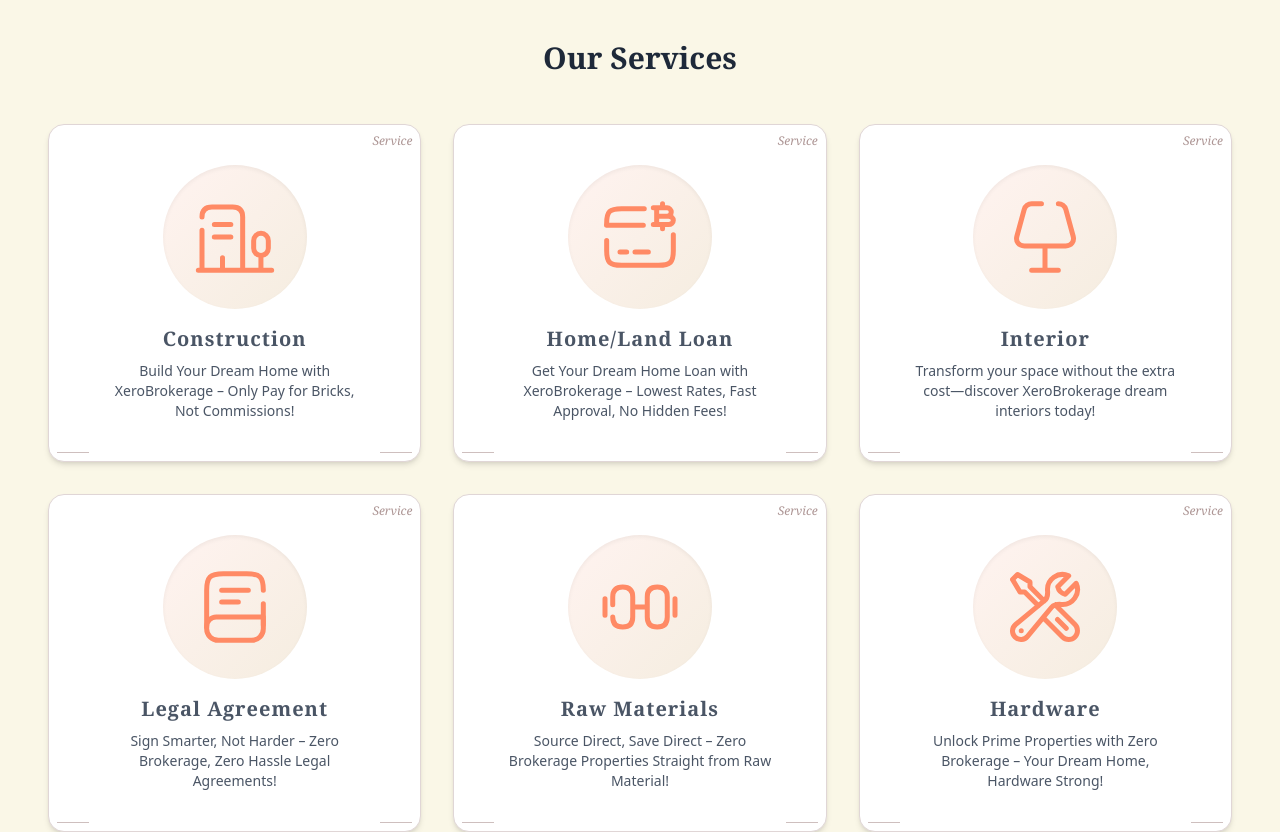
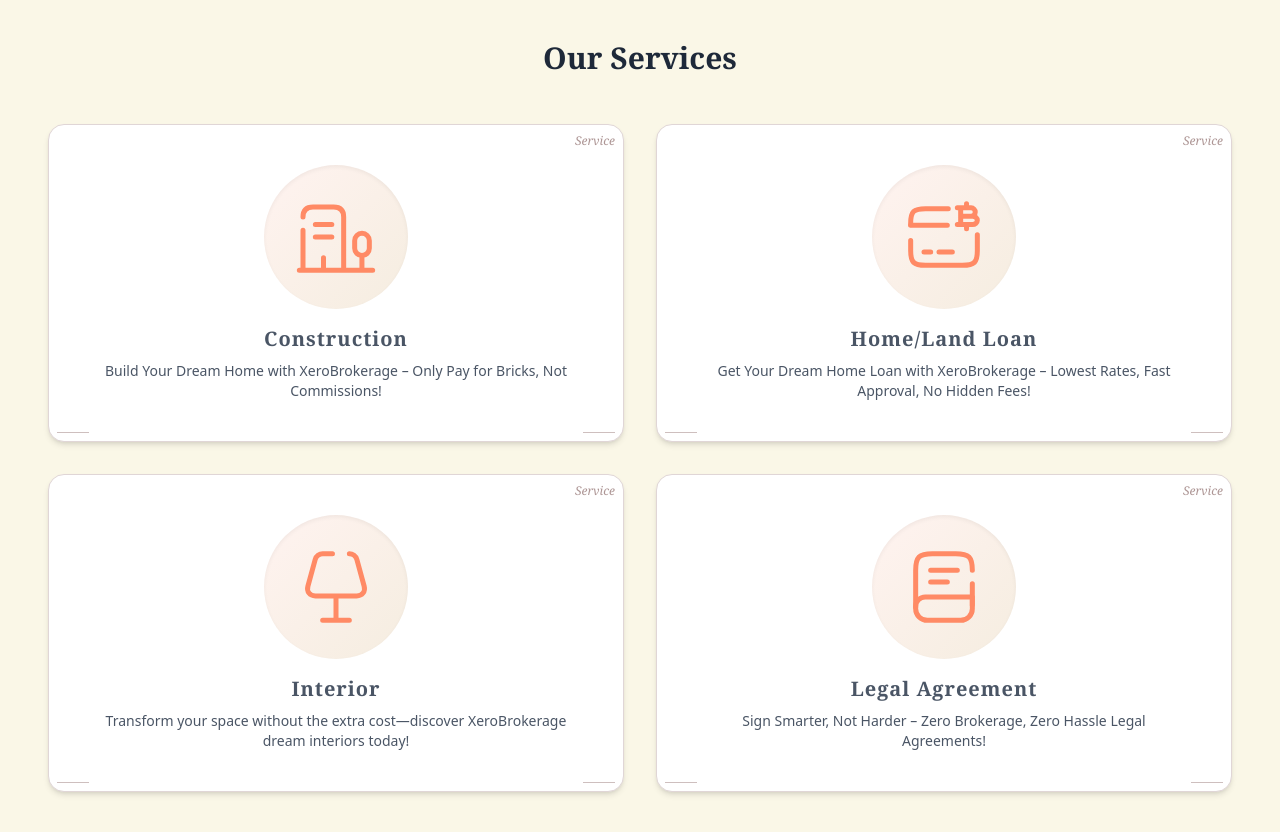
Before and after one commit to XeroBrokerage/website, a Next.js app: page / in a window 1280 px wide. Shown: the part 1600-2432 px from the top of the page. Built offline with nearby package versions, Linux system fonts and the light colour scheme; no server answers; the database is empty.

Commit message:
Update: Service section - removed two cards

```diff
--- a/src/components/ui/Services.jsx
+++ b/src/components/ui/Services.jsx
@@ -92,39 +92,39 @@ const LegalSVG = () => (
   </svg>
 )
 
-const MaterialsSVG = () => (
-  <svg
-    xmlns='http://www.w3.org/2000/svg'
-    viewBox='0 0 24 24'
-    fill='none'
-    className='w-10 h-10 md:w-14 md:h-14 lg:w-20 lg:h-20'
-  >
-    <path
-      d='M17.18 18c2.4 0 3-1.35 3-3V9c0-1.65-.6-3-3-3s-3 1.35-3 3v6c0 1.65.6 3 3 3ZM3.82 11.3V9c0-1.65.6-3 3-3s3 1.35 3 3v6c0 1.65-.6 3-3 3s-3-1.35-3-3M9.82 12h4.36M22.5 14.5v-5M1.5 14.5v-5'
-      stroke='#FF8A65'
-      strokeWidth='1.5'
-      strokeLinecap='round'
-      strokeLinejoin='round'
-    ></path>
-  </svg>
-)
+// const MaterialsSVG = () => (
+//   <svg
+//     xmlns='http://www.w3.org/2000/svg'
+//     viewBox='0 0 24 24'
+//     fill='none'
+//     className='w-10 h-10 md:w-14 md:h-14 lg:w-20 lg:h-20'
+//   >
+//     <path
+//       d='M17.18 18c2.4 0 3-1.35 3-3V9c0-1.65-.6-3-3-3s-3 1.35-3 3v6c0 1.65.6 3 3 3ZM3.82 11.3V9c0-1.65.6-3 3-3s3 1.35 3 3v6c0 1.65-.6 3-3 3s-3-1.35-3-3M9.82 12h4.36M22.5 14.5v-5M1.5 14.5v-5'
+//       stroke='#FF8A65'
+//       strokeWidth='1.5'
+//       strokeLinecap='round'
+//       strokeLinejoin='round'
+//     ></path>
+//   </svg>
+// )
 
-const HardwareSVG = () => (
-  <svg
-    xmlns='http://www.w3.org/2000/svg'
-    viewBox='0 0 24 24'
-    fill='none'
-    className='w-10 h-10 md:w-14 md:h-14 lg:w-20 lg:h-20'
-  >
-    <path
-      d='M11.42 15.17L17.25 21A2.652 2.652 0 0021 17.25l-5.877-5.877M11.42 15.17l2.496-3.03c.317-.384.74-.626 1.208-.766M11.42 15.17l-4.655 5.653a2.548 2.548 0 11-3.586-3.586l6.837-5.63m5.108-.233c.55-.164 1.163-.188 1.743-.14a4.5 4.5 0 004.486-6.336l-3.276 3.277a3.004 3.004 0 01-2.25-2.25l3.276-3.276a4.5 4.5 0 00-6.336 4.486c.091 1.076-.071 2.264-.904 2.95l-.102.085m-1.745 1.437L5.909 7.5H4.5L2.25 3.75l1.5-1.5L7.5 4.5v1.409l4.26 4.26m-1.745 1.437l1.745-1.437m6.615 8.206L15.75 15.75M4.867 19.125h.008v.008h-.008v-.008z'
-      stroke='#FF8A65'
-      strokeWidth='1.5'
-      strokeLinecap='round'
-      strokeLinejoin='round'
-    ></path>
-  </svg>
-)
+// const HardwareSVG = () => (
+//   <svg
+//     xmlns='http://www.w3.org/2000/svg'
+//     viewBox='0 0 24 24'
+//     fill='none'
+//     className='w-10 h-10 md:w-14 md:h-14 lg:w-20 lg:h-20'
+//   >
+//     <path
+//       d='M11.42 15.17L17.25 21A2.652 2.652 0 0021 17.25l-5.877-5.877M11.42 15.17l2.496-3.03c.317-.384.74-.626 1.208-.766M11.42 15.17l-4.655 5.653a2.548 2.548 0 11-3.586-3.586l6.837-5.63m5.108-.233c.55-.164 1.163-.188 1.743-.14a4.5 4.5 0 004.486-6.336l-3.276 3.277a3.004 3.004 0 01-2.25-2.25l3.276-3.276a4.5 4.5 0 00-6.336 4.486c.091 1.076-.071 2.264-.904 2.95l-.102.085m-1.745 1.437L5.909 7.5H4.5L2.25 3.75l1.5-1.5L7.5 4.5v1.409l4.26 4.26m-1.745 1.437l1.745-1.437m6.615 8.206L15.75 15.75M4.867 19.125h.008v.008h-.008v-.008z'
+//       stroke='#FF8A65'
+//       strokeWidth='1.5'
+//       strokeLinecap='round'
+//       strokeLinejoin='round'
+//     ></path>
+//   </svg>
+// )
 
 const ServiceCard = ({ title, description, svgComponent }) => {
   return (
@@ -182,18 +182,18 @@ const ServiceCardCollection = () => {
         'Sign Smarter, Not Harder – Zero Brokerage, Zero Hassle Legal Agreements!',
       svgComponent: <LegalSVG />,
     },
-    {
-      title: 'Raw Materials',
-      description:
-        'Source Direct, Save Direct – Zero Brokerage Properties Straight from Raw Material!',
-      svgComponent: <MaterialsSVG />,
-    },
-    {
-      title: 'Hardware',
-      description:
-        'Unlock Prime Properties with Zero Brokerage – Your Dream Home, Hardware Strong!',
-      svgComponent: <HardwareSVG />,
-    },
+    // {
+    //   title: 'Raw Materials',
+    //   description:
+    //     'Source Direct, Save Direct – Zero Brokerage Properties Straight from Raw Material!',
+    //   svgComponent: <MaterialsSVG />,
+    // },
+    // {
+    //   title: 'Hardware',
+    //   description:
+    //     'Unlock Prime Properties with Zero Brokerage – Your Dream Home, Hardware Strong!',
+    //   svgComponent: <HardwareSVG />,
+    // },
   ]
 
   return (
@@ -203,7 +203,7 @@ const ServiceCardCollection = () => {
           Our Services
         </h2>
 
-        <div className='grid grid-cols-2 sm:grid-cols-2 lg:grid-cols-3 gap-4 md:gap-6 lg:gap-8'>
+        <div className='grid grid-cols-2 sm:grid-cols-2 lg:grid-cols-2 gap-4 md:gap-6 lg:gap-8'>
           {services.map((service, index) => (
             <ServiceCard
               key={index}
```
